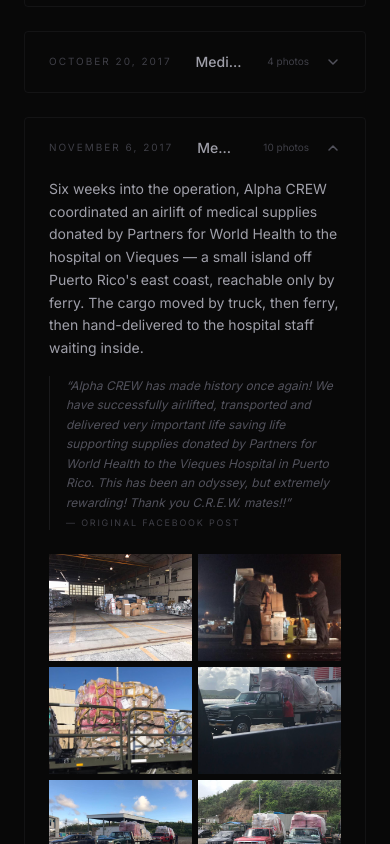
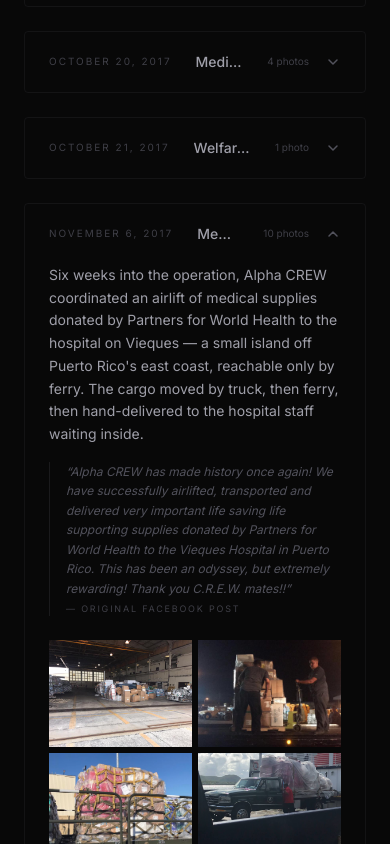
Before and after one commit to durenjoey/alphacrew, a Next.js app: page / in a window 390 px wide. Shown: the part 7860-8704 px from the top of the page. Built offline with nearby package versions, Linux system fonts and the light colour scheme.

Commit message:
Add October 21 Carmen Rivera welfare check entry
Crew checked on elderly woman in St. Just at family's request —
first contact with her family in a month via crew member's phone.

Co-Authored-By: Claude Opus 4.6 <noreply@anthropic.com>

```diff
--- a/src/data/gallery.ts
+++ b/src/data/gallery.ts
@@ -886,6 +886,20 @@ export const galleryEntries: GalleryEntry[] = [
     ],
   },
   {
+    date: "October 21, 2017",
+    title: "Welfare check on Ms. Carmen Rivera in St. Just",
+    narrative:
+      "The Rivera family in New Jersey hadn't heard from their grandmother since before Maria hit. They reached out to Alpha CREW and asked if someone could check on her. A crew member drove to St. Just, found Ms. Carmen Rivera on her porch — alive, with a tarp where her roof used to be, but okay. He handed her his cellphone so she could talk to her family for the first time in a month. One good story in the middle of everything else.",
+    caption:
+      "Today the Rivera Family asked Alpha CREW to check on Ms. Carmen Rivera in St. Just, PR. The Rivera Family is in New Jersey and haven't heard from her since before Hurricane Maria, and were extremely worried about her well being. One of our C.R.E.W. mates paid her a visit, and found her well, under the circumstances. She was able to talk to her family through his cellphone. One happy story for today!",
+    photos: [
+      {
+        src: "carmen-rivera-welfare-check.jpg",
+        alt: "Crew member selfie with Ms. Carmen Rivera on her porch in St. Just, a tarp overhead covering storm damage, both smiling",
+      },
+    ],
+  },
+  {
     date: "November 6, 2017",
     title: "Medical supplies reach Vieques Hospital by air, land, and sea",
     narrative:
```
Also changed, not shown: public/assets/photos/carmen-rivera-welfare-check.jpg (added).
